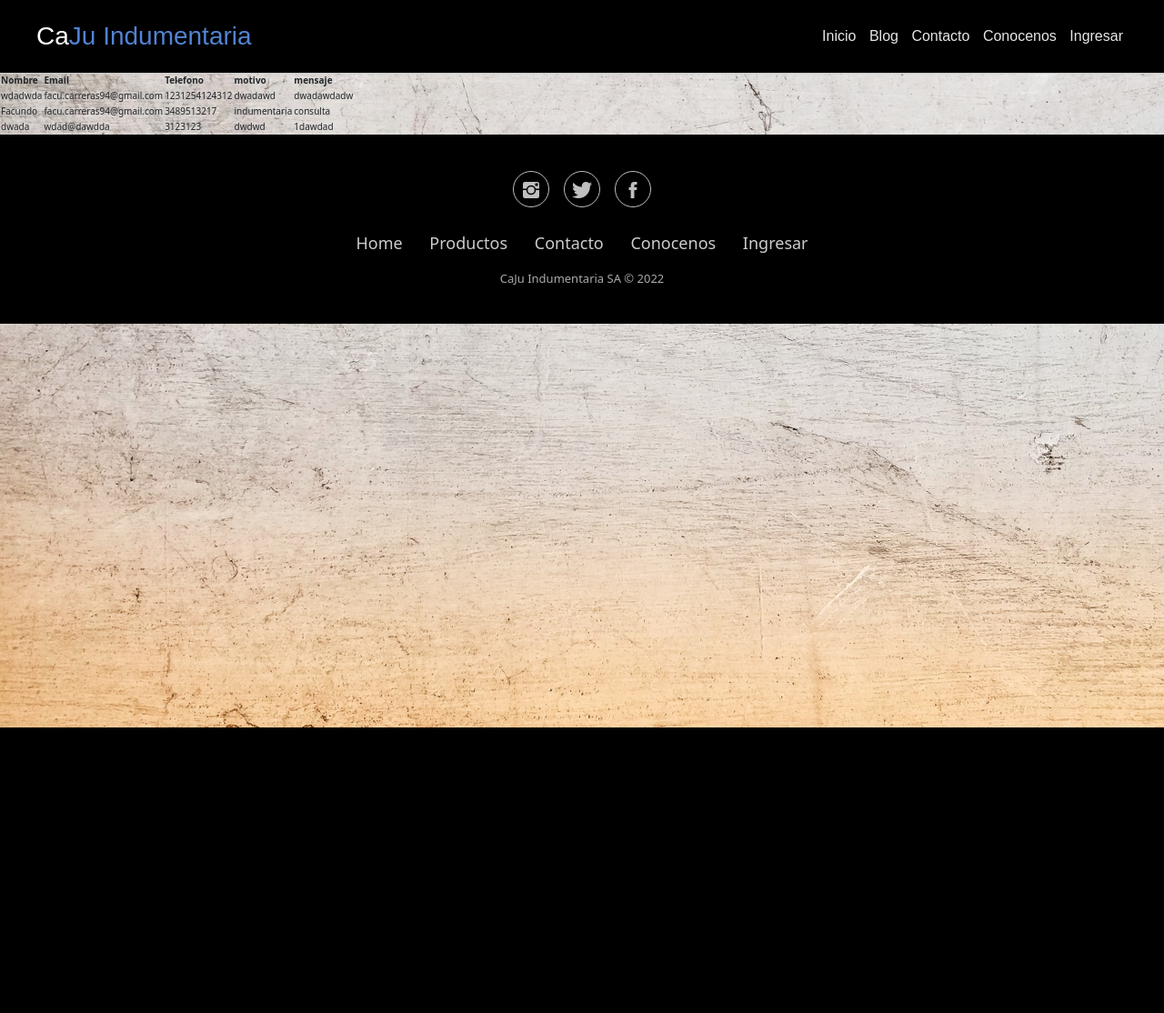
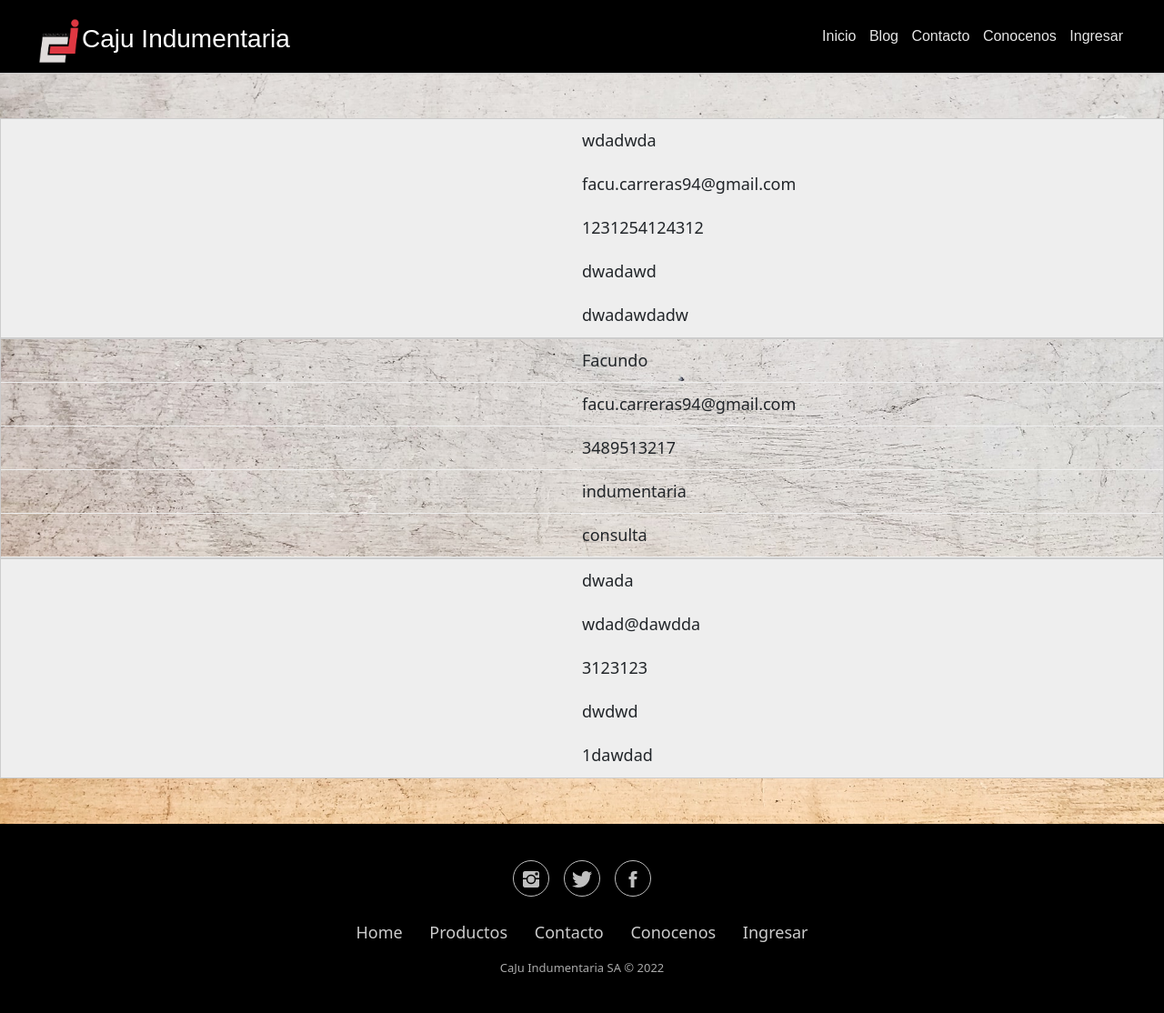
Before and after one commit to facundocarreras/proyecto_final, a Django app: page /admin/mostrarRecepcionMensaje/ in a window 1280 px wide. Shown: the whole page at 91% size. Before the commit the page ends 800 px from the top, so only its background shows below. Run offline with Django 4.2, Linux system fonts and the light colour scheme; data comes from the database, SQL or seed files in the repository; both versions use the stored data as it was after the commit; some libraries are stand-ins or nearby versions.

Commit message:
ModificacionFinal

```diff
--- a/appAdministracionBlog/static/css/styleBlog.css
+++ b/appAdministracionBlog/static/css/styleBlog.css
@@ -119,7 +119,7 @@
 
 .card_title {
   color: #ffffff;
-  font-size: 1.1rem;
+  font-size: 2rem;
   font-weight: 700;
   letter-spacing: 1px;
   text-transform: capitalize;
@@ -128,7 +128,7 @@
 
 .card_text {
   color: #ffffff;
-  font-size: 0.875rem;
+  font-size: 1.5rem;
   line-height: 1.5;
   margin-bottom: 1.25rem;
   font-weight: 400;
--- /dev/null
+++ b/appAdministracionBlog/static/css/styleRecepcion.css
@@ -0,0 +1,76 @@
+table {
+	width: 750px;
+	border-collapse: collapse;
+	margin:50px auto;
+	}
+
+/* Zebra striping */
+tr:nth-of-type(odd) {
+	background: #eee;
+	}
+
+th {
+	background: #3498db;
+	color: white;
+	font-weight: bold;
+	}
+
+td, th {
+	padding: 10px;
+	border: 1px solid #ccc;
+	text-align: left;
+	font-size: 18px;
+	}
+
+/*
+Max width before this PARTICULAR table gets nasty
+This query will take effect for any screen smaller than 760px
+and also iPads specifically.
+*/
+@media
+only screen and (max-width: 760px),
+(min-device-width: 768px) and (max-device-width: 1024px)  {
+
+	table {
+	  	width: 100%;
+	}
+
+	/* Force table to not be like tables anymore */
+	table, thead, tbody, th, td, tr {
+		display: block;
+	}
+
+	/* Hide table headers (but not display: none;, for accessibility) */
+	thead tr {
+		position: absolute;
+		top: -9999px;
+		left: -9999px;
+	}
+
+	tr { border: 1px solid #ccc; }
+
+	td {
+		/* Behave  like a "row" */
+		border: none;
+		border-bottom: 1px solid #eee;
+		position: relative;
+		padding-left: 50%;
+	}
+
+	td:before {
+		/* Now like a table header */
+		position: absolute;
+		/* Top/left values mimic padding */
+		top: 6px;
+		left: 6px;
+		width: 45%;
+		padding-right: 10px;
+		white-space: nowrap;
+		/* Label the data */
+		content: attr(data-column);
+
+		color: #000;
+		font-weight: bold;
+	}
+
+}
--- a/appAdministracionBlog/templates/admin/message.html
+++ b/appAdministracionBlog/templates/admin/message.html
@@ -8,7 +8,7 @@
 <link rel="stylesheet" href="{% static 'bootstrap-5.1.3-dist/css/bootstrap.min.css' %}">
 <script src="{% static 'bootstrap-5.1.3-dist/js/bootstrap.min.js' %}" ></script>
 <link rel="stylesheet" href="{% static 'css/styleMaster.css' %}">
-<link rel="stylesheet" href="{% static 'css/styleAdminMessage.css' %}">
+<link rel="stylesheet" href="{% static 'css/styleRecepcion.css' %}">
 </head>
 
 <body>
--- a/appAdministracionBlog/templates/masterPage.html
+++ b/appAdministracionBlog/templates/masterPage.html
@@ -21,7 +21,7 @@
 
         <div class="header-limiter">
 
-            <h1><a href="/index/">Ca<span>Ju</span><span> Indumentaria</span></a></h1>
+            <h1><a href="/index/"><img src="{% static 'img/Caju_Logo.png' %}" style = 'width : 50px; height : 50px' alt="logo">Caju Indumentaria</a></h1>
 
             <nav>
                 <a href="/index/">Inicio</a>
@@ -31,8 +31,11 @@
                 {% csrf_token %}
                 {% if request.session.user_session is not None %}
 
+
+                    <a href = '/admin/blog/'>Editar Blog</a>
+                    <a href = '/admin/mostrarRecepcionMensaje/'>Mensajes</a>
+                    <a href = '/cerrarSession/'>Cerrar Sesion</a>
                     <img id="imgMuestra" src= '{{request.session.user_imagen}}' style="width: 40px; height:40px;border:1px block black; border-radius: 15% ">
-                    <a href = '/cerrarSession/'>Cerrar Sesion</a>
                 {% else %}
                     <a href="#"  data-bs-toggle="modal" data-bs-target="#exampleModal">Ingresar</a>
                 {% endif %}
--- a/appAdministracionBlog/templates/pages/blog.html
+++ b/appAdministracionBlog/templates/pages/blog.html
@@ -15,7 +15,7 @@
 <body>
 
     <div class="main">
-        <h1>Responsive Card Grid Layout</h1>
+        <h1>Caju Indumentaria tu blog FITNESS</h1>
         <ul class="cards">
         {% for item in blogs%}
           <li class="cards_item">
@@ -23,6 +23,7 @@
               <div class="card_image"><img src="{{item.imagen}}"></div>
               <div class="card_content">
                 <h2 class="card_title">{{item.titulo}}</h2>
+                <br>
                 <p class="card_text">{{item.introduccion}}</p>
                 <a class="btn card_btn" href= "/detalleBlog/{{item.id}}">Ver Mas</a>
               </div>
@@ -32,7 +33,7 @@
         </ul>
       </div>
 
-      <h3 class="made_by">Made with ♡</h3>
+      <h3 class="made_by">Tu mejor Blog de Indumentaria!</h3>
 
 
 </body>
```
Also changed, not shown: appAdministracionBlog/templates/pages/blogDetalle.html (+8 -4 lines), appAdministracionBlog/views.py (+4 -13 lines), appAdministracionBlog/static/img/Photo1.jpg (deleted), appAdministracionBlog/static/img/Photo2.jpg (deleted), appAdministracionBlog/static/img/Sin título.jpg (added), appAdministracionBlog/static/img/background2.jpg (deleted), appAdministracionBlog/static/img/background3.jpg (deleted), db.sqlite3, 7 other files.
